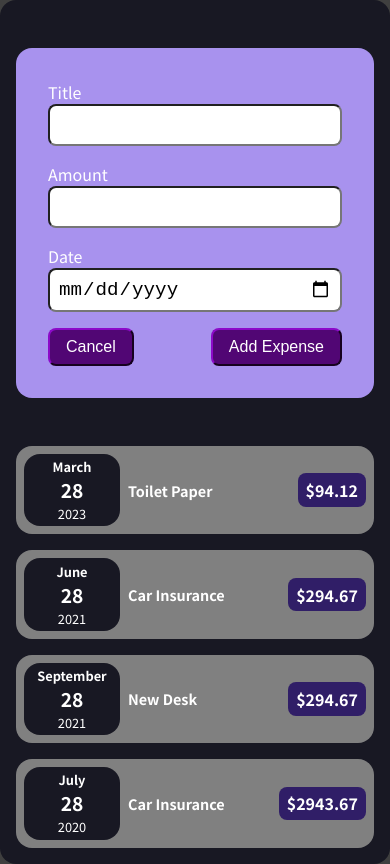
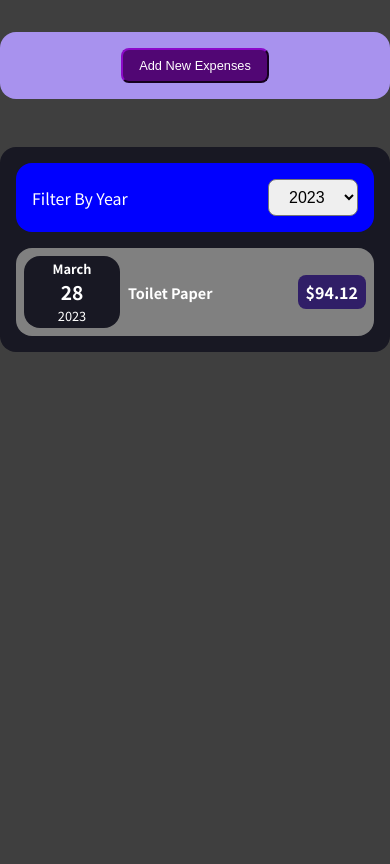
Before and after one commit to AfrokingJasper/React-Expense-tracker, a React (Create React App) app: page / in a window 390 px wide. Built offline with nearby package versions, Linux system fonts and the light colour scheme.

Commit message:
filter feature

```diff
--- a/src/App.js
+++ b/src/App.js
@@ -1,10 +1,46 @@
-import React from "react";
-import Card from "./Components/UI/Card";
+import React, { useState } from "react";
+import NewExpenses from "./Components/NewForm/NewExpenses";
+import Expenses from "./Components/Expense/Expenses";
+
+const DUMMY_EXPENSES = [
+  {
+    id: "e1",
+    title: "Toilet Paper",
+    amount: 94.12,
+    date: new Date(2023, 2, 28),
+  },
+  {
+    id: "e2",
+    title: "Car Insurance",
+    amount: 294.67,
+    date: new Date(2021, 5, 28),
+  },
+  {
+    id: "e3",
+    title: "New Desk",
+    amount: 294.67,
+    date: new Date(2021, 8, 28),
+  },
+  {
+    id: "e4",
+    title: "Car Insurance",
+    amount: 2943.67,
+    date: new Date(2020, 6, 28),
+  },
+];
 
 function App() {
+  const [expenses, setExpenses] = useState(DUMMY_EXPENSES);
+
+  const addExpenseHnadler = (expense) => {
+    setExpenses((prevExpense) => {
+      return [expense, ...prevExpense];
+    });
+  };
   return (
     <div>
-      <Card />
+      <NewExpenses onAddExpense={addExpenseHnadler} />
+      <Expenses items={expenses} />
     </div>
   );
 }
--- /dev/null
+++ b/src/Components/Expense/ExpenseFilter.css
@@ -0,0 +1,29 @@
+.expense__filter-container {
+  padding: 2rem 1rem;
+  display: flex;
+  justify-content: space-between;
+  background-color: blue;
+  margin-bottom: 1rem;
+  border-radius: 1rem;
+  align-items: center;
+  font-size: 1.1rem;
+}
+
+.select__container {
+  padding: 0.5rem 3rem;
+  border-radius: 0.5rem;
+  font-size: 1.1rem;
+}
+
+@media (max-width: 600px) {
+  .select__container {
+    padding: 0.5rem 1rem;
+    border-radius: 0.5rem;
+    font-size: 1rem;
+  }
+
+  .expense__filter-container {
+    padding: 1rem 1rem;
+    font-size: 1rem;
+  }
+}
--- /dev/null
+++ b/src/Components/Expense/ExpenseFilter.jsx
@@ -0,0 +1,25 @@
+import React from "react";
+import "./ExpenseFilter.css";
+
+const ExpenseFilter = (props) => {
+  const onChangeFilterHandler = (event) => {
+    props.onChangeFilter(event.target.value);
+  };
+  return (
+    <div className="expense__filter-container">
+      <div>Filter By Year</div>
+      <select
+        value={props.selected}
+        onChange={onChangeFilterHandler}
+        className="select__container"
+      >
+        <option value="2023">2023</option>
+        <option value="2022">2022</option>
+        <option value="2021">2021</option>
+        <option value="2020">2020</option>
+      </select>
+    </div>
+  );
+};
+
+export default ExpenseFilter;
--- a/src/Components/Expense/ExpenseItem.css
+++ b/src/Components/Expense/ExpenseItem.css
@@ -36,6 +36,12 @@
   border-radius: 0.5rem;
 }
 
+.error__message {
+  text-align: center;
+  font-size: 1.5rem;
+  font-weight: bold;
+}
+
 @media screen and (max-width: 600px) {
   .expense__price {
     padding: 0.3rem 0.5rem;
@@ -49,4 +55,8 @@
   .expense__item-left {
     gap: 0.5rem;
   }
+
+  .error__message {
+    font-size: 1rem;
+  }
 }
--- a/src/Components/Expense/ExpenseItems.jsx
+++ b/src/Components/Expense/ExpenseItems.jsx
@@ -3,6 +3,12 @@ import "./ExpenseItem.css";
 import ExpenseDate from "./ExpenseDate";
 
 const ExpenseItems = (props) => {
+  if (props.items.length === 0) {
+    return (
+      <div className="error__message">No Expenses found for this year</div>
+    );
+  }
+
   return (
     <div className="expense__items-container">
       {props.items.map((exp) => {
--- a/src/Components/Expense/Expenses.jsx
+++ b/src/Components/Expense/Expenses.jsx
@@ -1,46 +1,26 @@
 import React, { useState } from "react";
 import ExpenseItems from "./ExpenseItems";
-import NewExpenses from "../NewForm/NewExpenses";
-const DUMMY_EXPENSES = [
-  {
-    id: "e1",
-    title: "Toilet Paper",
-    amount: 94.12,
-    date: new Date(2023, 2, 28),
-  },
-  {
-    id: "e2",
-    title: "Car Insurance",
-    amount: 294.67,
-    date: new Date(2021, 5, 28),
-  },
-  {
-    id: "e3",
-    title: "New Desk",
-    amount: 294.67,
-    date: new Date(2021, 8, 28),
-  },
-  {
-    id: "e4",
-    title: "Car Insurance",
-    amount: 2943.67,
-    date: new Date(2020, 6, 28),
-  },
-];
+import Card from "../UI/Card";
+import ExpenseFilter from "./ExpenseFilter";
 
-const Expenses = () => {
-  const [expenses, setExpenses] = useState(DUMMY_EXPENSES);
-
-  const addExpenseHnadler = (expense) => {
-    setExpenses((prevExpense) => {
-      return [expense, ...prevExpense];
-    });
+const Expenses = (props) => {
+  const [filteredYear, setFilteredYear] = useState("2023");
+  const changeFilterHandler = (selectedYear) => {
+    setFilteredYear(selectedYear);
   };
 
+  const filteredExpense = props.items.filter((expense) => {
+    return expense.date.getFullYear().toString() === filteredYear;
+  });
   return (
     <div>
-      <NewExpenses onAddExpense={addExpenseHnadler} />
-      <ExpenseItems items={expenses} />
+      <Card>
+        <ExpenseFilter
+          selected={filteredYear}
+          onChangeFilter={changeFilterHandler}
+        />
+        <ExpenseItems items={filteredExpense} />
+      </Card>
     </div>
   );
 };
--- a/src/Components/NewForm/ExpensesForm.jsx
+++ b/src/Components/NewForm/ExpensesForm.jsx
@@ -25,9 +25,9 @@ const ExpensesForm = (props) => {
       amount: +enteredAmount,
       date: new Date(enteredDate),
     };
-    // console.log(expenseData);
+
     props.onSaveExpenseData(expenseData);
-
+    props.onCancel();
     setEnteredTtile("");
     setEnteredAmount("");
     setEnteredDate("");
@@ -40,6 +40,7 @@ const ExpensesForm = (props) => {
           <input
             type="text"
             value={enteredTitle}
+            required
             onChange={titleChangeHandler}
           />
         </div>
@@ -47,6 +48,7 @@ const ExpensesForm = (props) => {
           <label>Amount</label>
           <input
             type="number"
+            required
             value={enteredAmount}
             onChange={amountChangeHandler}
           />
@@ -57,13 +59,18 @@ const ExpensesForm = (props) => {
             min="2023-04-01"
             max="2025-12-31"
             type="date"
+            required
             value={enteredDate}
             onChange={dateChangeHandler}
           />
         </div>
       </div>
       <div className="expense__button-cobtainer">
-        <button type="button" className="expense__button">
+        <button
+          onClick={props.onCancel}
+          type="button"
+          className="expense__button"
+        >
           Cancel
         </button>
         <button type="submit" className="expense__button">
--- a/src/Components/NewForm/NewExpenses.css
+++ b/src/Components/NewForm/NewExpenses.css
@@ -6,10 +6,28 @@
   padding: 2rem;
   color: white;
   margin-bottom: 3rem;
+  text-align: center;
+}
+
+.expense__button {
+  background-color: #510674;
+  color: white;
+  padding: 1rem 2rem;
+  font-size: 1rem;
+  border-color: #510674;
+  border-radius: 0.5rem;
+  transition: all 0.25s;
 }
 
 @media screen and (max-width: 600px) {
   .new__expenses-container {
     width: 100%;
+    padding: 1rem;
+  }
+  .expense__button {
+    background-color: #510674;
+    color: white;
+    padding: 0.5rem 1rem;
+    font-size: 0.8rem;
   }
 }
--- a/src/Components/NewForm/NewExpenses.jsx
+++ b/src/Components/NewForm/NewExpenses.jsx
@@ -1,8 +1,10 @@
-import React from "react";
+import React, { useState } from "react";
 import ExpensesForm from "./ExpensesForm";
 import "./NewExpenses.css";
 
 const NewExpenses = (props) => {
+  const [isEditing, setIsEditing] = useState(false);
+
   const saveExpenseDateHandler = (enteredExpenseData) => {
     const expenseData = {
       ...enteredExpenseData,
@@ -11,10 +13,27 @@ const NewExpenses = (props) => {
     console.log(expenseData);
     props.onAddExpense(expenseData);
   };
+
+  const startEditing = () => {
+    setIsEditing(true);
+  };
+
+  const stopEditing = () => {
+    setIsEditing(false);
+  };
   return (
     <div className="new__expenses-container">
-      {/* <button>Add New Expenses</button> */}
-      <ExpensesForm onSaveExpenseData={saveExpenseDateHandler} />
+      {!isEditing && (
+        <button onClick={startEditing} className="expense__button">
+          Add New Expenses
+        </button>
+      )}
+      {isEditing && (
+        <ExpensesForm
+          onCancel={stopEditing}
+          onSaveExpenseData={saveExpenseDateHandler}
+        />
+      )}
     </div>
   );
 };
--- a/src/Components/UI/Card.jsx
+++ b/src/Components/UI/Card.jsx
@@ -1,13 +1,8 @@
 import React from "react";
 import "./Card.css";
-import Expenses from "../Expense/Expenses";
 
-const Card = () => {
-  return (
-    <div className="card">
-      <Expenses />
-    </div>
-  );
+const Card = (props) => {
+  return <div className="card">{props.children}</div>;
 };
 
 export default Card;
```
